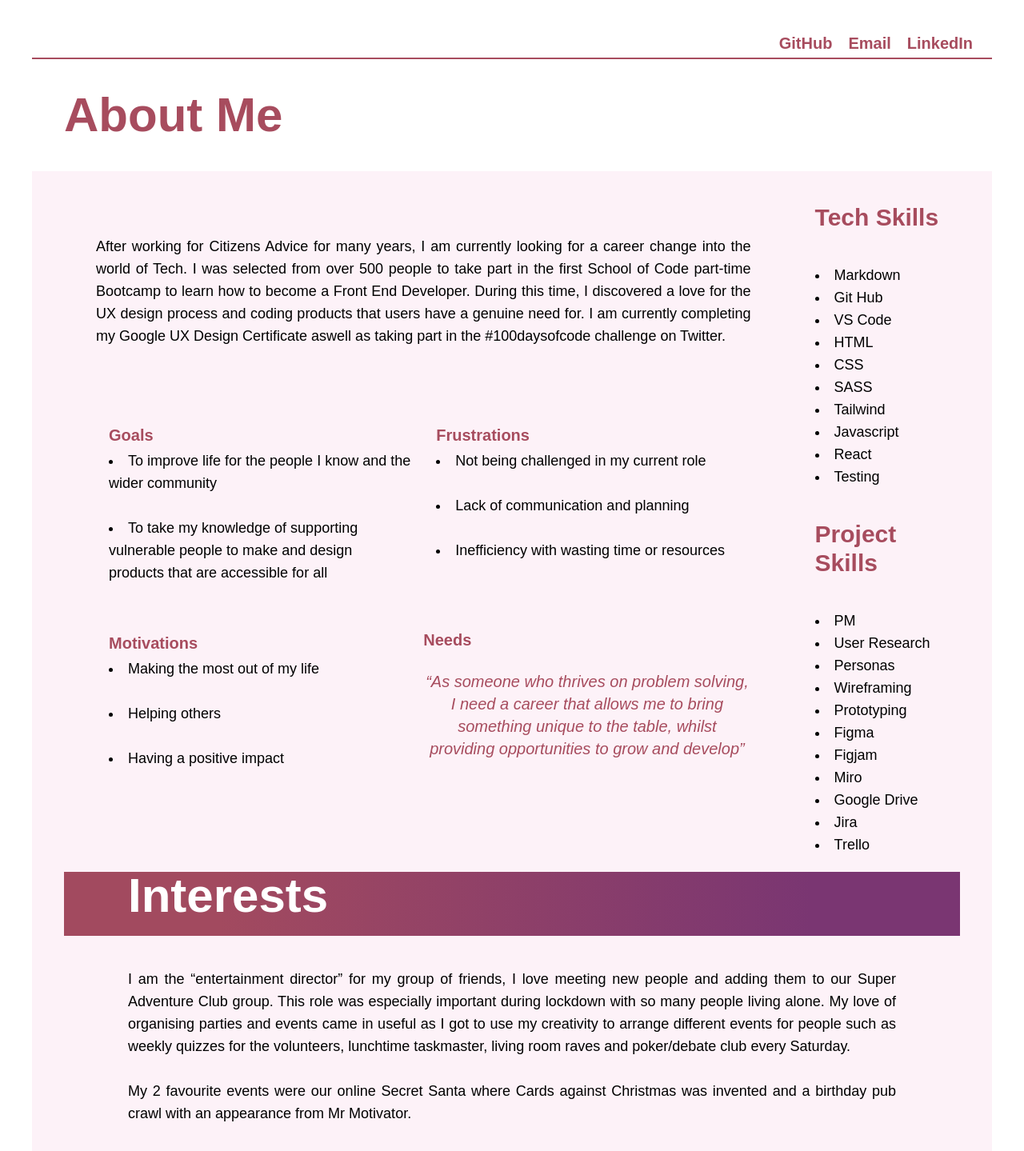
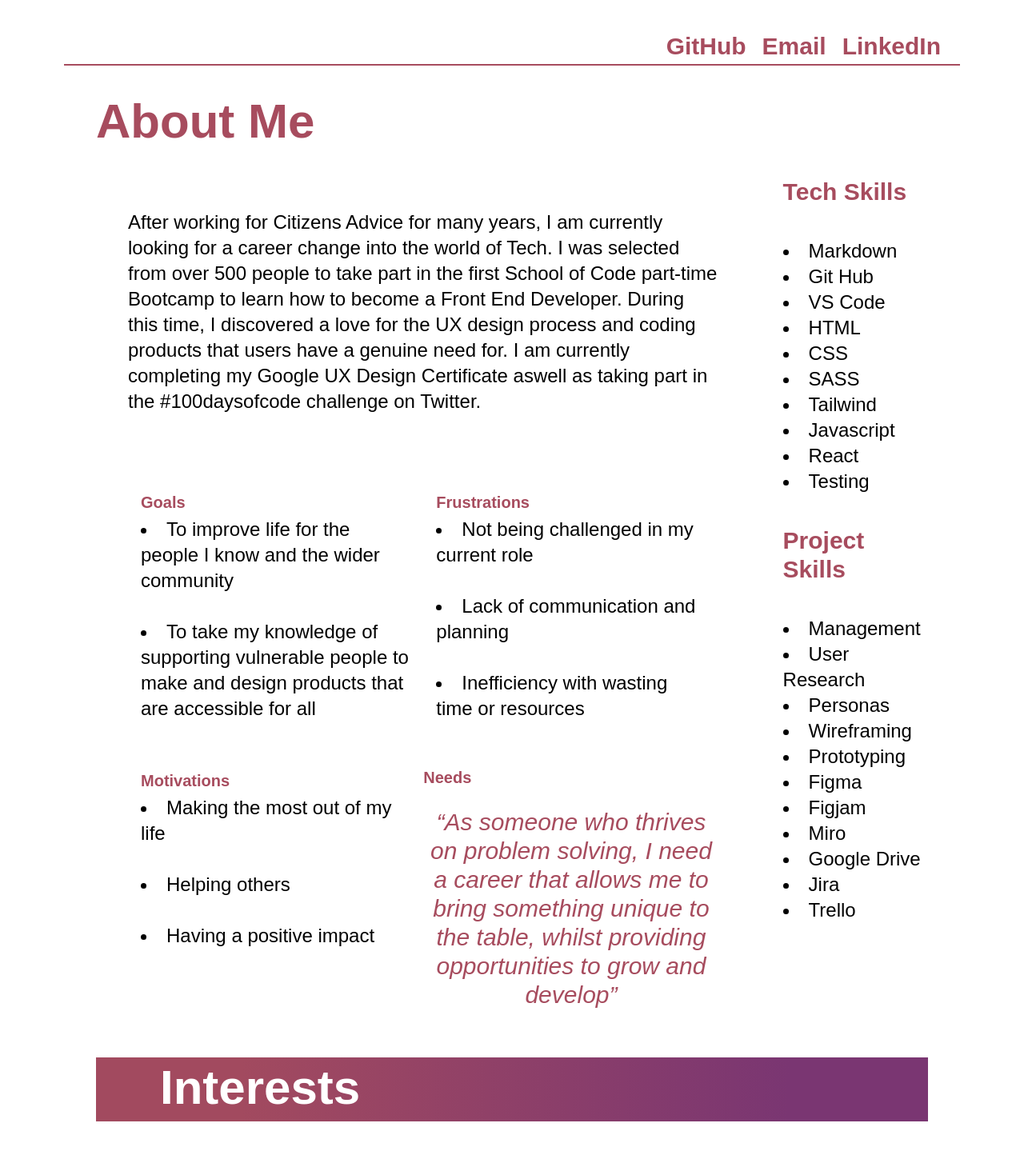
Before and after one commit to nass84/portfoliosoc, a React (Create React App) app in the folder portfolio-tailwind-react/: page /about in a window 1280 px wide. Shown: the top 1439 px of the page at 80% size. Built offline with nearby package versions, Linux system fonts and the light colour scheme.

Commit message:
Fixed Text sizes

```diff
--- a/portfolio-tailwind-react/src/components/about.js
+++ b/portfolio-tailwind-react/src/components/about.js
@@ -3,18 +3,18 @@ import { Link } from "react-router-dom";
 
 function AboutPage() {
   return (
-    <div className="about-page-container mt-10 mb-1 flex flex-col sm:text-lg ml-10 mr-10 ">
+    <div className="about-page-container mt-10 mb-1 flex flex-col sm:text-lg ml-10 mr-10 xl:ml-20 xl:mr-20 ">
       <PinkNav />
-      <div className="about-top-section flex justify-between pb-10">
+      <div className="about-top-section flex justify-between pb-10 lg:pb-0">
         <h1 className="about-me flex flex-row text-primary text-4xl md:text-6xl font-bold ml-10">
           About Me
         </h1>
       </div>
-      <div className="bg-pink-50 p-1 xl:p-10">
-        <div className="about-top-text flex flex-col lg:flex-row ">
+      <div className=" p-1 xl:p-10">
+        <div className="about-top-text lg:text-xl xl:text-2xl flex flex-col lg:flex-row ">
           <div className="about-top-2-columns w-5/6 flex-row lg:mr-5 xl:mr-10">
             <div className="about-top-left-column flex-row">
-              <div className="about-top-left-top flex-col p-2 xl:p-10 text-justify pb-0 ml-10 md:ml-20 lg:ml-0">
+              <div className="about-top-left-top flex-col p-2 xl:p-10 text-left pb-0 ml-10 md:ml-20 lg:ml-0">
                 <p>
                   After working for Citizens Advice for many years, I am
                   currently looking for a career change into the world of Tech.
@@ -76,7 +76,7 @@ function AboutPage() {
                         Needs
                       </h2>
 
-                      <p className="text-primary text-xl mt-5 italic">
+                      <p className="text-primary text-xl lg:text-2xl xl:text-3xl mt-5 italic">
                         “As someone who thrives on problem solving, I need a
                         career that allows me to bring something unique to the
                         table, whilst providing opportunities to grow and
@@ -108,7 +108,7 @@ function AboutPage() {
               Project Skills
             </h2>
 
-            <li>PM</li>
+            <li>Management</li>
             <li>User Research</li>
             <li>Personas</li>
             <li>Wireframing</li>
@@ -121,11 +121,11 @@ function AboutPage() {
             <li>Trello</li>
           </div>
         </div>
-        <div className="interests-banner z-10 text-white lg:pl-20 font-bold h-20 text-left text-6xl mt-5">
+        <div className="interests-banner z-10 text-white pl-10 lg:pl-20 font-bold h-20 text-left pt-5 md:pt-2 text-4xl md:text-6xl mt-5 ml-0 mr-0">
           Interests
         </div>
 
-        <div className="about-interest-text text-justify pt-10 ml-20 mr-20 ">
+        <div className="about-interest-text text-left pt-10 ml-20 mr-20 lg:text-xl xl:text-2xl ">
           I am the “entertainment director” for my group of friends, I love
           meeting new people and adding them to our Super Adventure Club group.
           This role was especially important during lockdown with so many people
--- a/portfolio-tailwind-react/src/components/employment.js
+++ b/portfolio-tailwind-react/src/components/employment.js
@@ -5,19 +5,19 @@ const Employment = () => {
   return (
     <div className="employment-page-container mt-10 flex flex-col md:text-xl ml-10 mr-10 ">
       <PinkNav />
-      <div className="employment-top-section flex justify-between pb-10">
-        <h1 className="employment flex flex-row mt-10 text-primary text-4xl md:text-6xl font-bold md:ml-10">
+      <div className="employment-top-section flex justify-between pb-10 xl:pb-0">
+        <h1 className="employment flex flex-row mt-5 text-primary text-4xl md:text-6xl font-bold md:ml-10">
           Employment
         </h1>
       </div>
       <div className="flex justify-center">
       <Link to="/references">
-        <button className="reference-button mt-5 mb-10 lg:mb-5 p-5" type="button">
+        <button className="reference-button mt-5 mb-10 lg-mt-2 lg:mb-2 p-5" type="button">
           Click here for References
         </button>
         </Link>
       </div>
-      <div className="employment-2-columns text-left p-2  bg-pink-50 lg:flex">
+      <div className="employment-2-columns text-left p-2  lg:flex">
         <div className="employment-top-left-col  flex-col md:p-5 lg:p-10 lg:flex-col lg:w-2/4">
           <h2 className="text-primary font-extrabold  text-3xl pb-10 underline ">
             Citizens Advice
@@ -64,14 +64,13 @@ const Employment = () => {
             Mystery Club - 2019
           </h3>
           <p>
-            Organising mystery events around the West Midlands area for people
-            to attend
+            Organising mystery events around the West Midlands area for people to attend on a Sunday
           </p>
           <h3 className="text-primary font-bold mt-5 text-xl pb-10 ">
             Green Fingers Garden Services - 2016
           </h3>
           <p>
-            Management of the business side of my partner’s landscaping business
+            Management of the business side of my partner’s landscaping business, including Social Media, Accounting and Networking
           </p>
           <h3 className="text-primary font-bold mt-5 text-xl pb-10 ">
             Team Party Unicorn - 2013
@@ -99,7 +98,7 @@ const Employment = () => {
 
       <div className="flex justify-center">
       <Link to="/">
-        <button className="back-button mt-10 mb-10" type="button">
+        <button className="back-button mt-10 mb-10 lg:mt-2 lg:mb-2" type="button">
           Back
         </button>
         </Link>
--- a/portfolio-tailwind-react/src/components/helpers/navbar.js
+++ b/portfolio-tailwind-react/src/components/helpers/navbar.js
@@ -1,10 +1,10 @@
 function Navbar() {
   return (
-    <div className="text-white text-xl flex justify-end items-center text-m w-auto ml-5 mr-5 ">
+    <div className="text-white text-xl lg:text-2xl xl:text-3xl flex justify-end items-center text-m w-auto ml-5 mr-5 ">
 
-      <a className="ml-5 mr-5 hover:text-primary"href="www.github.com/nass84/">GitHub</a>
-      <a className="mr-5 hover:text-primary"href="beckifloyd@gmail.com/">Email</a>
-      <a className="hover:text-primary"href="www.linkedin.com/in/nass84/">LinkedIn</a>
+      <a className="ml-5 mr-5 hover:text-secondary" target="_blank" href="www.github.com/nass84/">GitHub</a>
+      <a className="mr-5 hover:text-secondary" target="_blank" href="beckifloyd@gmail.com/">Email</a>
+      <a className="hover:text-secondary" target="_blank" href="www.linkedin.com/in/nass84/">LinkedIn</a>
 
     </div>
   );
--- a/portfolio-tailwind-react/src/components/helpers/pinknav.js
+++ b/portfolio-tailwind-react/src/components/helpers/pinknav.js
@@ -1,11 +1,11 @@
 function PinkNav() {
   return (
     <div>
-    <div className="text-primary text-xl flex justify-end items-center text-m w-auto ml-5 mr-6 font-bold ">
+    <div className="text-primary text-xl lg:text-2xl xl:text-3xl flex justify-end items-center text-m w-auto ml-5 mr-6 font-bold ">
 
-      <a className="ml-5 mr-5 hover:text-secondary hover:font-bold"href="www.github.com/nass84/">GitHub</a>
-      <a className="mr-5 hover:text-secondary hover:font-bold"href="beckifloyd@gmail.com/">Email</a>
-      <a className="hover:text-secondary hover:font-bold"href="www.linkedin.com/in/nass84/">LinkedIn</a>
+      <a className="ml-5 mr-5 hover:text-secondary hover:font-bold" href="www.github.com/nass84/" target="_blank">GitHub</a>
+      <a className="mr-5 hover:text-secondary hover:font-bold" href="beckifloyd@gmail.com/" target="_blank">Email</a>
+      <a className="hover:text-secondary hover:font-bold" href="www.linkedin.com/in/nass84/" target="_blank">LinkedIn</a>
 
     </div>
     <div className="bg-primary h-0.5 mt-1 mb-10 "></div>
--- a/portfolio-tailwind-react/src/components/projects.js
+++ b/portfolio-tailwind-react/src/components/projects.js
@@ -108,7 +108,7 @@ function Projects() {
           Projects
         </h1>
       </div>
-      <div className="project-text text-left">
+      <div className="project-text text-left lg:text-xl xl:text-2xl">
         <p>
           In March 2021, I was chosen from over 500 people to take part in the
           first part-time bootcamp with School of Code. I spent a minimum of 24
@@ -121,7 +121,7 @@ function Projects() {
       </div>
       <div className="projects-examples mt-10">
         {project.map((project) => (
-          <div className="example-div  p-10 xl:pl-20 xl:pr:20 ml:10 mr:10 lg:flex">
+          <div className="example-div  p-10 xl:pl-20 xl:pr:20 ml:10 mr:10 lg:flex lg:text-xl xl:text-2xl">
             <div className="example-image justify-center  lg:w-6/12">
               <h2 className="project-title font-extrabold text-primary text-2xl text-left mb-5">
                 {project.title}
```
Also changed, not shown: portfolio-tailwind-react/src/images/mystery.png, portfolio-tailwind-react/src/images/wonder.png.
